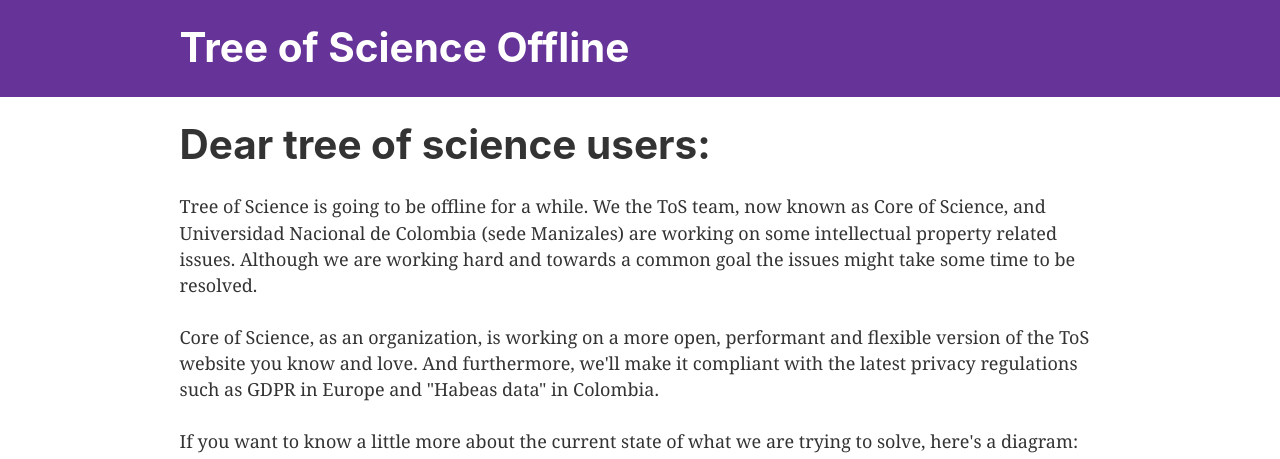
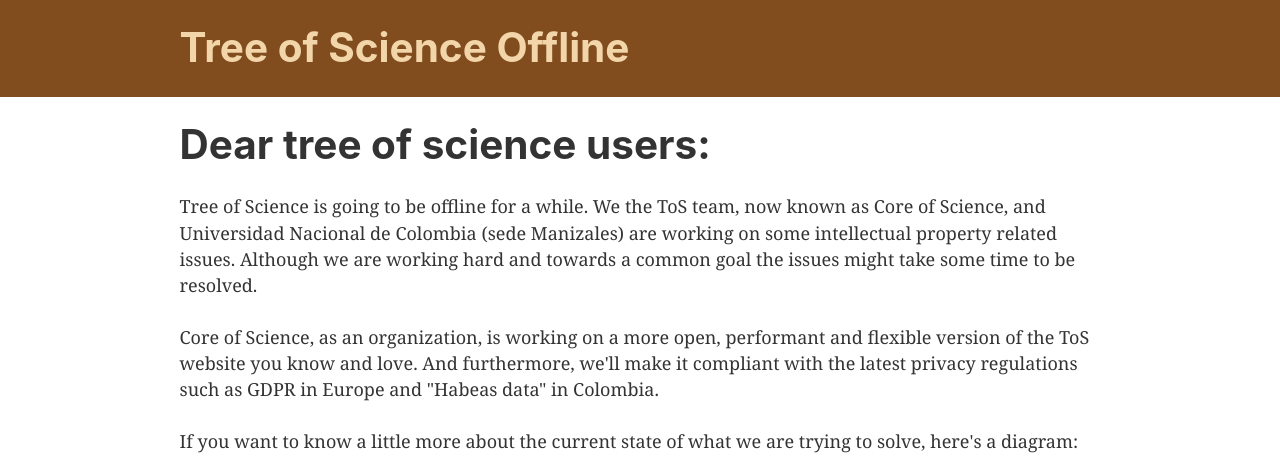
Before and after one commit to coreofscience/tos.coreofscience.com, a Gatsby site: page / in a window 1280 px wide. Shown: the top 459 px of the page. Built offline with nearby package versions, Linux system fonts and the light colour scheme; Gatsby itself is replaced by a stand-in of ours.

Commit message:
Change header and h1 color

```diff
--- a/src/components/header.js
+++ b/src/components/header.js
@@ -5,7 +5,7 @@ import React from "react"
 const Header = ({ siteTitle }) => (
   <header
     style={{
-      background: `rebeccapurple`,
+      background: `#824d1e`,
       marginBottom: `1.45rem`,
     }}
   >
@@ -20,7 +20,7 @@ const Header = ({ siteTitle }) => (
         <Link
           to="/"
           style={{
-            color: `white`,
+            color: `#f2d6aa`,
             textDecoration: `none`,
           }}
         >
```
